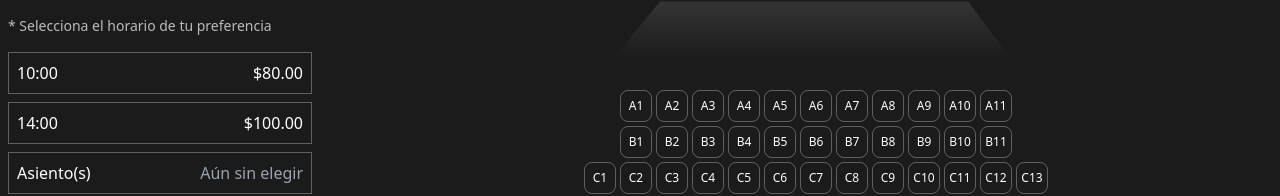
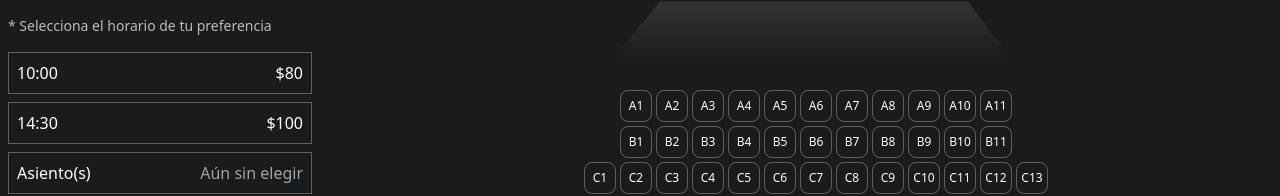
Before and after one commit to sebasdex/movies-seats, a React (Vite) app: page /seats/1 in a window 1280 px wide. Shown: the part 504-700 px from the top of the page. Built offline with nearby package versions, Linux system fonts and the light colour scheme.

Commit message:
add theater filter function

```diff
--- a/src/components/SeatsCost.tsx
+++ b/src/components/SeatsCost.tsx
@@ -1,10 +1,17 @@
 import { useNavigate, useParams } from "react-router";
 import { moviesData } from "../data/moviesData";
+import { theaters } from "../data/theaters";
 function SeatsCost() {
   const navigate = useNavigate();
   const { slugId } = useParams();
   const idMovie = parseInt(slugId?.split("-")[slugId.split("-").length - 1] || "0");
   const movieInfo = moviesData.find((movie) => movie.id === idMovie);
+  const theaterInfo = theaters
+    .filter(theater => theater.showTimes.some(showTime => showTime.movieId === idMovie))
+    .map(theater => ({
+      ...theater,
+      showTimes: theater.showTimes.filter(showTime => showTime.movieId === idMovie)
+    }));
   return (
     <section className="flex flex-col min-w-80 md:-top-64 md:left-50">
       <article className="w-80 bg-black mx-auto -mt-40">
@@ -19,42 +26,25 @@ function SeatsCost() {
           * Selecciona el horario de tu preferencia
         </p>
         <div className="space-y-2">
-          <div key={1}>
+          {theaterInfo.map((theater) => (
+            <div key={theater.id}>
               <input
                 type="radio"
-              id={"1"}
+                id={`${theater.id}`}
                 name="schedule"
-              value={1}
+                value={theater.id}
                 className="peer hidden"
               />
               <label
-              htmlFor={`1`}
+                htmlFor={`${theater.id}`}
                 className="flex items-center justify-between gap-4 p-2 border border-white/30 cursor-pointer transition-all
                      peer-checked:bg-red-700 peer-checked:text-white hover:bg-gray-600 hover:text-white"
               >
-              <p>10:00</p>
-              <p>$80.00</p>
+                <p>{theater.showTimes[0].time}</p>
+                <p>${theater.showTimes[0].price}</p>
               </label>
             </div>
-        </div>
-        <div className="space-y-2">
-          <div key={2}>
-            <input
-              type="radio"
-              id={"2"}
-              name="schedule"
-              value={2}
-              className="peer hidden"
-            />
-            <label
-              htmlFor={`2`}
-              className="flex items-center justify-between gap-4 p-2 border border-white/30 cursor-pointer transition-all
-                   peer-checked:bg-red-700 peer-checked:text-white hover:bg-gray-600 hover:text-white"
-            >
-              <p>14:00</p>
-              <p>$100.00</p>
-            </label>
-          </div>
+          ))}
         </div>
 
         <div className="flex items-center justify-between gap-4 p-2 border border-white/30">
```
Lines whose indentation alone changed are shown as unchanged.
